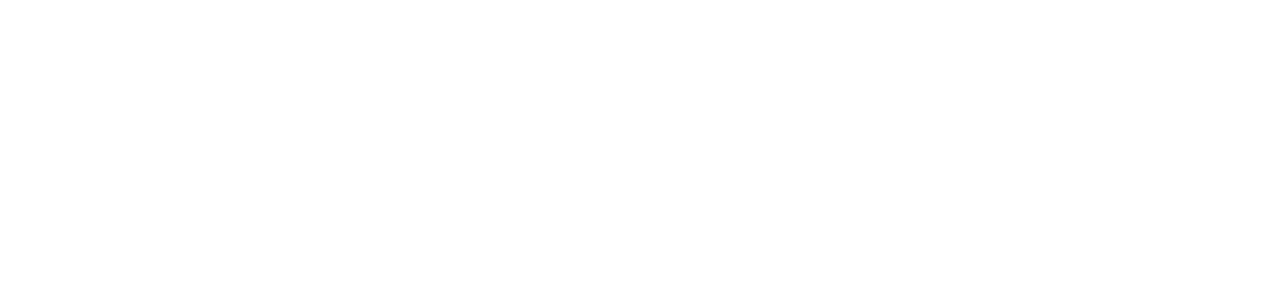
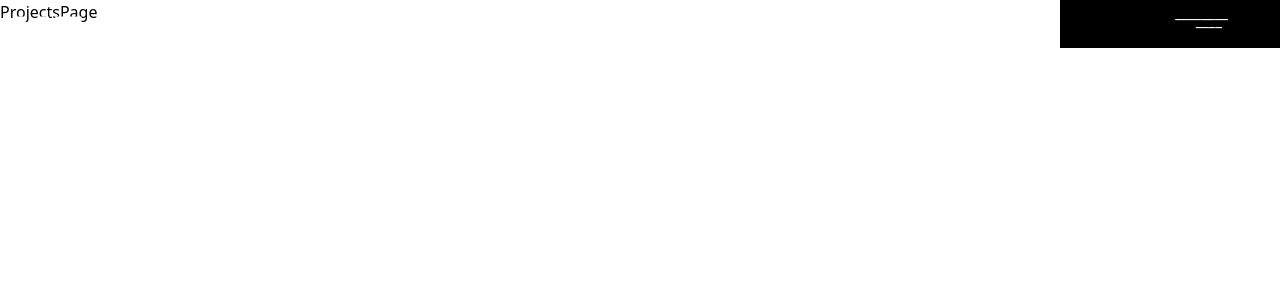
Before and after one commit to Exploring-glitch/Animated-Project, a React app in the folder frontend/: page /projects in a window 1280 px wide. Shown: the top 300 px of the page. Built offline with nearby package versions, Linux system fonts and the light colour scheme; the HTML template or start-up script is replaced by a standard one.

Commit message:
Added nav bar

```diff
--- a/frontend/src/App.jsx
+++ b/frontend/src/App.jsx
@@ -1,13 +1,14 @@
 import { Outlet } from '@tanstack/react-router'
 import Stairs from './components/common/Stairs'
+import Navbar from './components/navigation/Navbar'
 
 const App = () => {
 
   return (
     <>
-      <Stairs>
-        <Outlet />
-      </Stairs>
+      <Stairs />
+      <Navbar />
+      <Outlet />
     </>
   )
 }
--- /dev/null
+++ b/frontend/src/components/navigation/Navbar.jsx
@@ -0,0 +1,32 @@
+import React, { useRef, useState } from 'react'
+
+const Navbar = () => {
+    const navGreenRef = useRef(null);
+    const [ linesHover, setLineshover] = useState(false);
+
+    return (
+        <div className='fixed top-0 z-4 w-full flex justify-between items-start'>
+            <div className='p-4'>
+                <svg xmlns="http://www.w3.org/2000/svg" width="115" height="50" viewBox="0 0 103 44" fill='white'>
+                    <path fillRule="evenodd" d="M35.1441047,8.4486911 L58.6905011,8.4486911 L58.6905011,-1.3094819e-14 L35.1441047,-1.3094819e-14 L35.1441047,8.4486911 Z M20.0019577,0.000230366492 L8.83414254,25.3433089 L18.4876971,25.3433089 L29.5733875,0.000230366492 L20.0019577,0.000230366492 Z M72.5255345,0.000691099476 L72.5255345,8.44846073 L94.3991559,8.44846073 L94.3991559,16.8932356 L72.5275991,16.8932356 L72.5275991,19.5237906 L72.5255345,19.5237906 L72.5255345,43.9274346 L102.80937,43.9274346 L102.80937,35.4798953 L80.9357483,35.4798953 L80.9357483,25.3437696 L94.3996147,25.3428482 L94.3996147,16.8953089 L102.80937,16.8953089 L102.80937,0.000691099476 L72.5255345,0.000691099476 Z M-1.30398043e-14,43.9278953 L8.78642762,43.9278953 L8.78642762,0.0057591623 L-1.30398043e-14,0.0057591623 L-1.30398043e-14,43.9278953 Z M58.6849955,8.4486911 L43.1186904,43.9274346 L52.3166592,43.9274346 L67.9877996,8.4486911 L58.6849955,8.4486911 Z M18.4688864,25.3437696 L26.7045278,43.9278953 L36.2761871,43.9278953 L28.1676325,25.3375497 L18.4688864,25.3437696 Z"></path>
+                </svg>
+            </div>
+
+            <div
+                onMouseEnter={() => { navGreenRef.current.style.height = '100%' ; setLineshover(true); }}
+                onMouseLeave={() => { navGreenRef.current.style.height = '0%' ; setLineshover(false); }}
+                className='bg-black cursor-pointer h-12 w-55 relative' //parent div
+                >
+                <div className={`px-[9vw] relative z-1 ${ linesHover ? "text-black" : "text-white" }`}>
+                    <h1 className='font-extrabold'>________</h1>
+                    <h1 className='font-extrabold -mt-4 mx-[1.6vw]'>____</h1>
+                </div>
+
+                <div ref={navGreenRef} className='bg-[#CCFF00] w-full h-0 top-0 absolute transition-all duration-300'></div>
+            </div>
+
+        </div>
+    )
+}
+
+export default Navbar
```
